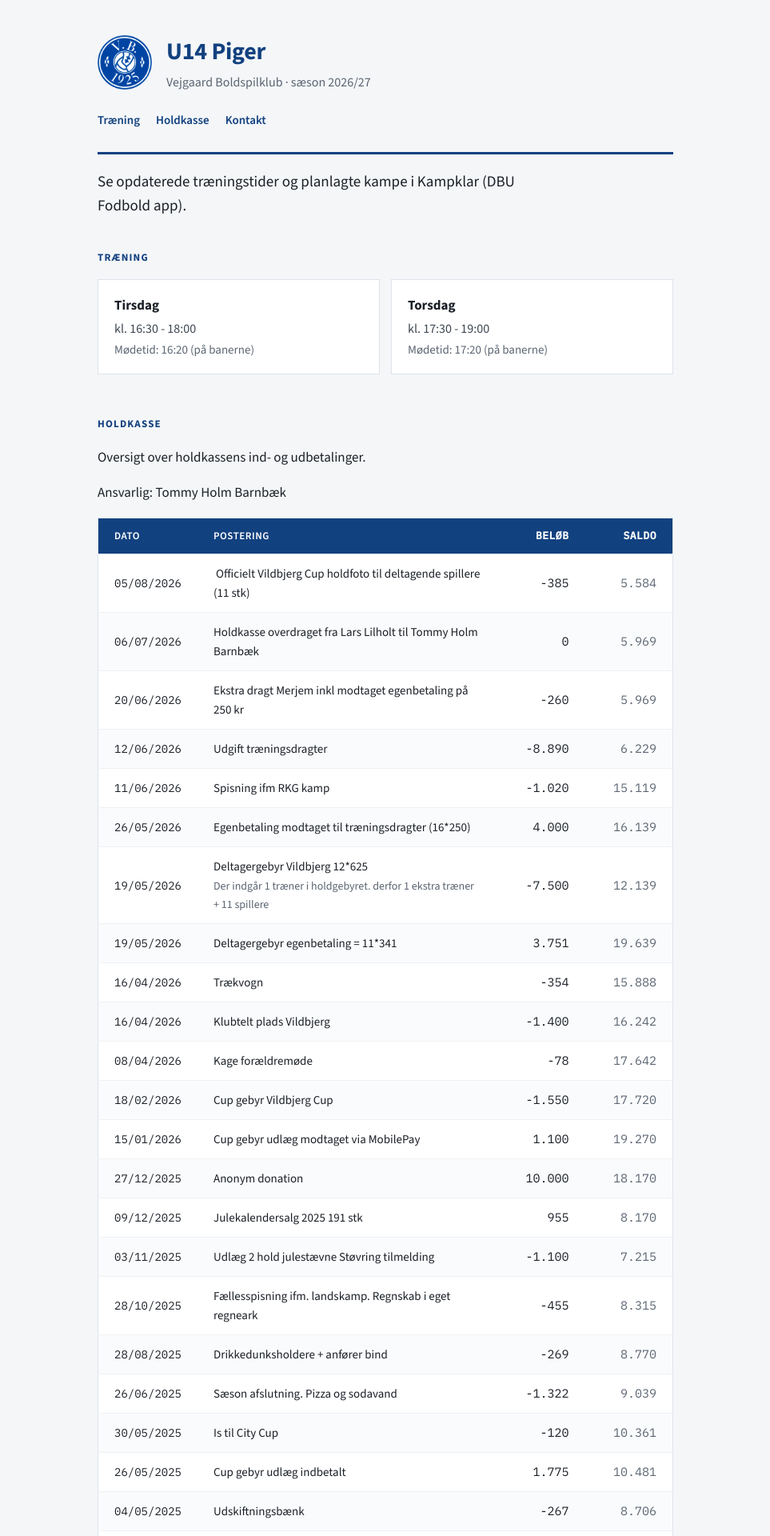
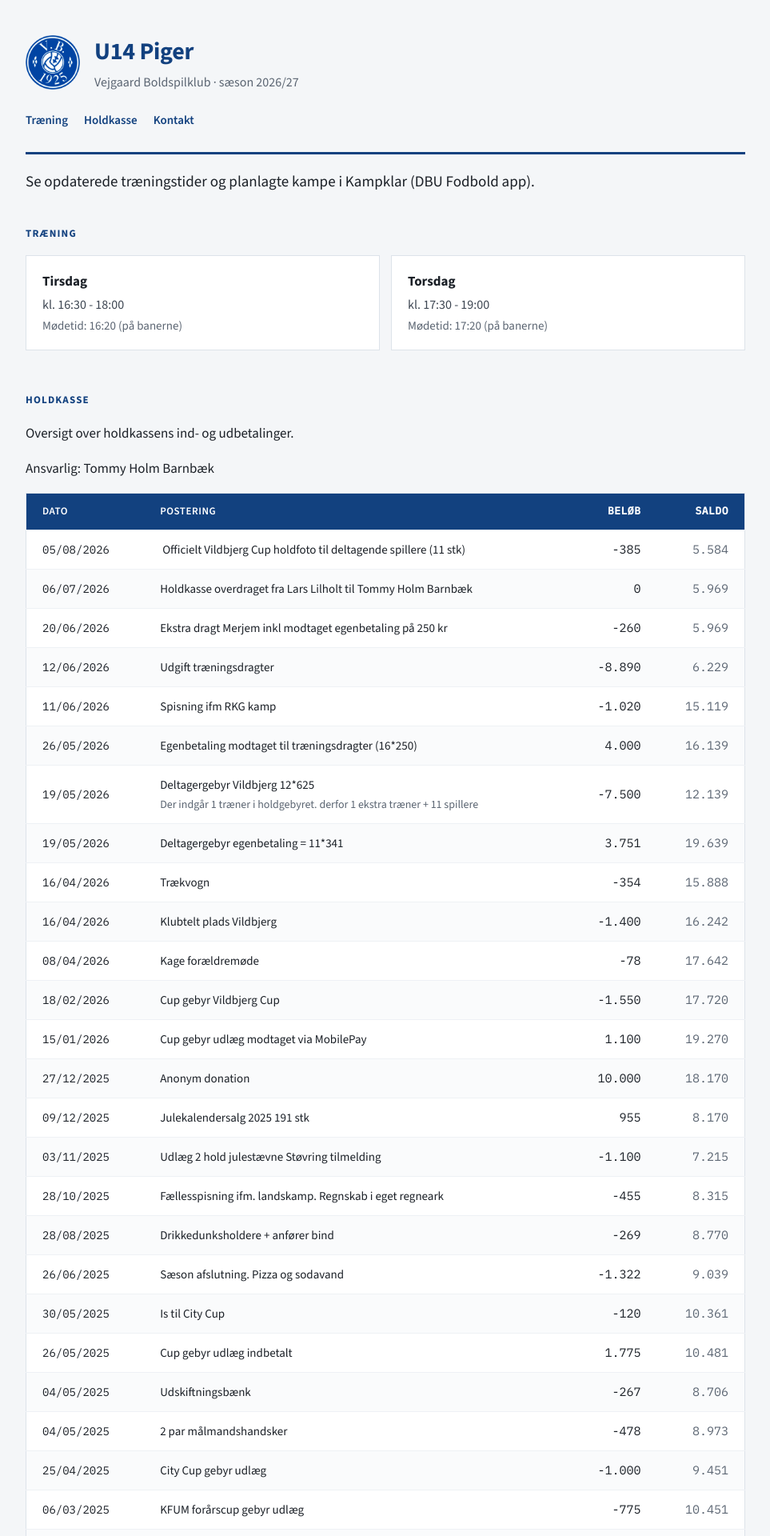
Before and after one commit to holm-dk/fodbold-vb-piger, a Jekyll site: the page built from index.md, in a window 1280 px wide. Shown: the top 1920 px of the page at 80% size, without its empty margins (158-1121 px from the left). Built offline with Jekyll 4.4.1, drawn with Linux system fonts in a browser that asks for light colours.

Commit message:
Widen layout to 940px, drop paragraph width cap

```diff
--- a/assets/css/style.css
+++ b/assets/css/style.css
@@ -18,7 +18,7 @@ body {
   -webkit-font-smoothing: antialiased;
 }
 
-.wrap { max-width: 760px; margin: 0 auto; padding: 0 20px 80px; }
+.wrap { max-width: 940px; margin: 0 auto; padding: 0 20px 80px; }
 
 .site-head {
   display: flex; flex-direction: column; gap: 22px;
@@ -46,7 +46,7 @@ main h2 {
 }
 main h2:first-of-type { margin-top: 40px; }
 
-main p { max-width: 62ch; text-wrap: pretty; }
+main p { text-wrap: pretty; }
 main > p:first-of-type { font-size: 19px; }
 main em { color: var(--muted); font-size: 15px; font-style: normal; }
 
```
